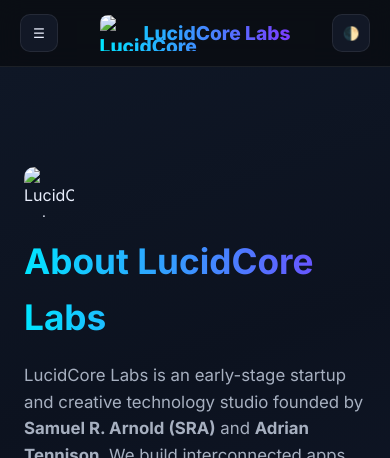
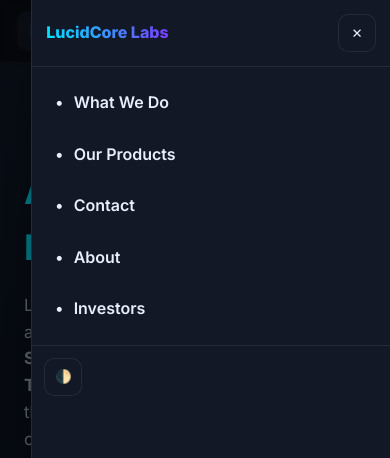
Before and after one commit to uksoldiers123-lab/LucidCore-Labs-, a plain HTML site: page about.html in a window 390 px wide. Both pictures are taken after a click on the button "Open menu". Shown: the top 458 px of the page. Drawn offline with Linux system fonts and the light colour scheme.

Commit message:
Refactor header and mobile navigation structure
Updated the header structure and improved mobile navigation functionality. Adjusted theme toggle logic and refined CSS styles for better responsiveness.

```diff
--- a/about.html
+++ b/about.html
@@ -4,29 +4,45 @@
   <meta charset="utf-8" />
   <meta name="viewport" content="width=device-width, initial-scale=1, viewport-fit=cover" />
   <title>About | LucidCore Labs</title>
-  <meta name="description" content="About LucidCore Labs — an early-stage startup founded by Samuel R. Arnold (SRA) and Adrian Tennison, building next-gen fintech, gaming, and creator platforms." />
-  <link rel="icon" type="image/png" href="lucidcore-icon.png" />
+  <meta name="description" content="About LucidCore Labs — an early-stage startup founded by SRA and Adrian Tennison, building next-gen fintech, gaming, and creator platforms." />
   <link href="https://fonts.googleapis.com/css2?family=Inter:wght@400;600;700;800&display=swap" rel="stylesheet" />
   <style>
-    :root{--cyan:#00e5ff;--purple:#7a3cff;--bg:#0b0f17;--surface:#121826;--text:#e9eefc;--muted:#a7b0c0;--line:rgba(255,255,255,.08);--shadow:0 20px 50px rgba(0,0,0,.35);--ease:cubic-bezier(.22,.61,.36,1)}
+    :root{--cyan:#00e5ff;--purple:#7a3cff;--bg:#0b0f17;--surface:#121826;--text:#e9eefc;--muted:#a7b0c0;--line:rgba(255,255,255,.08);--ease:cubic-bezier(.22,.61,.36,1)}
     [data-theme="light"]{--bg:#f7f9ff;--surface:#fff;--text:#0b0f17;--muted:#4a5568;--line:rgba(0,0,0,.08)}
     *{box-sizing:border-box;margin:0;padding:0}
     body{font-family:'Inter',sans-serif;background:var(--bg);color:var(--text);line-height:1.6}
 
-    header{position:sticky;top:0;z-index:10;background:rgba(10,14,21,0.8);backdrop-filter:blur(12px);border-bottom:1px solid var(--line)}
-    .nav{max-width:1100px;margin:auto;display:flex;align-items:center;justify-content:space-between;padding:14px 20px}
-    .brand{display:flex;align-items:center;gap:.5rem;font-weight:800;font-size:1.2rem;background:linear-gradient(90deg,var(--cyan),var(--purple));-webkit-background-clip:text;-webkit-text-fill-color:transparent}
-    .brand img{width:36px;height:36px;border-radius:8px}
-    .desktop-nav ul{display:flex;list-style:none;gap:1.5rem;flex-wrap:wrap;justify-content:center}
-    .desktop-nav a{color:var(--text);opacity:.9;text-decoration:none;font-weight:600;transition:opacity .25s var(--ease)}
+    /* Header */
+    header.site-header{position:sticky;top:0;z-index:1000;background:rgba(10,14,21,.75);backdrop-filter:blur(12px);border-bottom:1px solid var(--line)}
+    .nav-wrap{max-width:1100px;margin:auto;display:flex;align-items:center;justify-content:space-between;padding:12px 18px}
+    .brand{display:flex;align-items:center;gap:.55rem;text-decoration:none}
+    .brand .brand-text{font-weight:800;font-size:1.15rem;background:linear-gradient(90deg,var(--cyan),var(--purple));-webkit-background-clip:text;-webkit-text-fill-color:transparent}
+    .desktop-nav{display:flex}
+    .desktop-nav ul{display:flex;gap:1.25rem;list-style:none;margin:0;padding:0}
+    .desktop-nav a{color:var(--text);text-decoration:none;font-weight:600;opacity:.9;transition:opacity .2s var(--ease)}
     .desktop-nav a:hover,.desktop-nav a.active{opacity:1}
+    .controls{display:flex;gap:.5rem}
     .btn-icon{display:inline-grid;place-items:center;width:38px;height:38px;border-radius:10px;border:1px solid var(--line);background:var(--surface);color:var(--text)}
-    .hamburger{display:none}
-    @media(max-width:760px){.desktop-nav{display:none}.hamburger{display:inline-grid}}
+    .menu-toggle{display:none}
+    @media (max-width: 860px){.desktop-nav{display:none}.menu-toggle{display:inline-grid}}
 
-    .hero{text-align:left;padding:100px 24px 70px;background:linear-gradient(160deg,#0f1726 0%,#0c121f 55%,#0f1626 100%);box-shadow:var(--shadow);border-bottom:1px solid var(--line)}
+    .mobile-panel{position:fixed;inset:0;height:100vh;background:rgba(0,0,0,.45);backdrop-filter:blur(2px);display:none;opacity:0;transition:opacity .2s var(--ease)}
+    .mobile-panel.is-open{display:block;opacity:1}
+    .mobile-sheet{position:absolute;top:0;right:0;width:min(92vw,380px);height:100%;background:var(--surface);border-left:1px solid var(--line);transform:translateX(100%);transition:transform .28s var(--ease);box-shadow:0 20px 50px rgba(0,0,0,.35)}
+    .mobile-panel.is-open .mobile-sheet{transform:translateX(0)}
+    .mobile-head{display:flex;align-items:center;justify-content:space-between;padding:14px;border-bottom:1px solid var(--line)}
+    .mobile-brand{display:flex;align-items:center;gap:.6rem;font-weight:800}
+    .mobile-brand .brand-text{background:linear-gradient(90deg,var(--cyan),var(--purple));-webkit-background-clip:text;-webkit-text-fill-color:transparent}
+    .mobile-nav{padding:10px 12px}
+    .mobile-nav a{display:flex;align-items:center;gap:.65rem;padding:12px 10px;border-radius:12px;text-decoration:none;color:var(--text);font-weight:600;border:1px solid transparent}
+    .mobile-nav a:hover{background:rgba(255,255,255,.05);border-color:var(--line)}
+    .mobile-foot{margin-top:auto;padding:12px;border-top:1px solid var(--line);display:flex;gap:.5rem}
+    .visually-hidden{position:absolute!important;clip:rect(1px,1px,1px,1px);padding:0!important;border:0!important;height:1px!important;width:1px!important;overflow:hidden}
+    body.no-scroll{overflow:hidden}
+
+    /* Page */
+    .hero{text-align:left;padding:100px 24px 70px;background:linear-gradient(160deg,#0f1726 0%,#0c121f 55%,#0f1626 100%);box-shadow:0 20px 50px rgba(0,0,0,.35);border-bottom:1px solid var(--line)}
     .hero .container{max-width:1100px;margin:auto;display:flex;align-items:center;gap:1rem;flex-wrap:wrap}
-    .hero img{width:50px;height:50px;border-radius:10px}
     .hero h1{font-size:clamp(2.2rem,4vw,3.2rem);background:linear-gradient(90deg,var(--cyan),var(--purple));-webkit-background-clip:text;-webkit-text-fill-color:transparent;margin-bottom:16px}
     .hero p{color:var(--muted);font-size:1.05rem;max-width:700px;margin:0}
 
@@ -43,26 +59,45 @@
   </style>
 </head>
 <body>
-  <header>
-    <div class="nav">
-      <button class="btn-icon hamburger" id="openMenu" aria-label="Open menu">☰</button>
-      <div class="brand"><img src="lucidcore-icon.png" alt="LucidCore icon"/> LucidCore Labs</div>
-      <div class="desktop-nav">
+  <header class="site-header" role="banner">
+    <div class="nav-wrap">
+      <button class="btn-icon menu-toggle" id="menuToggle" aria-expanded="false" aria-controls="mobilePanel" aria-label="Open menu">☰</button>
+      <a class="brand" href="index.html"><span class="brand-text">LucidCore Labs</span></a>
+      <nav class="desktop-nav" aria-label="Primary">
         <ul>
-          <li><a href="index.html">Home</a></li>
           <li><a href="index.html#what">What We Do</a></li>
           <li><a href="index.html#products">Our Products</a></li>
-          <li><a href="#founders" class="active">Founders</a></li>
+          <li><a href="index.html#contact">Contact</a></li>
+          <li><a class="active" href="about.html">About</a></li>
           <li><a href="investors.html">Investors</a></li>
         </ul>
+      </nav>
+      <div class="controls"><button class="btn-icon" id="themeToggle" aria-label="Toggle light/dark">🌓</button></div>
+    </div>
+
+    <div class="mobile-panel" id="mobilePanel" aria-hidden="true">
+      <div class="mobile-sheet" role="dialog" aria-modal="true" aria-labelledby="mobileMenuTitle">
+        <div class="mobile-head">
+          <div class="mobile-brand"><span class="brand-text" id="mobileMenuTitle">LucidCore Labs</span></div>
+          <button class="btn-icon" id="menuClose" aria-label="Close menu">✕</button>
+        </div>
+        <nav class="mobile-nav" aria-label="Mobile">
+          <a href="index.html#what"><span>•</span><span>What We Do</span></a>
+          <a href="index.html#products"><span>•</span><span>Our Products</span></a>
+          <a href="index.html#contact"><span>•</span><span>Contact</span></a>
+          <a href="about.html"><span>•</span><span>About</span></a>
+          <a href="investors.html"><span>•</span><span>Investors</span></a>
+        </nav>
+        <div class="mobile-foot">
+          <button class="btn-icon" id="mobileThemeToggle" aria-label="Toggle light/dark">🌓</button>
+          <span class="visually-hidden" aria-live="polite" id="menuStatus"></span>
+        </div>
       </div>
-      <div class="controls"><button class="btn-icon" id="themeToggle" aria-label="Toggle light/dark">🌓</button></div>
     </div>
   </header>
 
   <section class="hero">
     <div class="container">
-      <img src="lucidcore-icon.png" alt="LucidCore Labs Logo">
       <div>
         <h1>About LucidCore Labs</h1>
         <p>LucidCore Labs is an early-stage startup and creative technology studio founded by <strong>Samuel R. Arnold (SRA)</strong> and <strong>Adrian Tennison</strong>. We build interconnected apps that link finance, creativity, and community.</p>
@@ -117,10 +152,28 @@
 
   <script>
     document.getElementById('y').textContent = new Date().getFullYear();
-    const root = document.documentElement;
-    document.getElementById('themeToggle').addEventListener('click', ()=> {
-      root.dataset.theme = root.dataset.theme === 'light' ? 'dark' : 'light';
-    });
+
+    (function(){
+      const root=document.documentElement;
+      function toggleTheme(){ root.dataset.theme = root.dataset.theme==='light'?'dark':'light'; try{localStorage.setItem('theme',root.dataset.theme);}catch(e){} }
+      document.getElementById('themeToggle')?.addEventListener('click',toggleTheme);
+      document.getElementById('mobileThemeToggle')?.addEventListener('click',toggleTheme);
+      try{ const saved=localStorage.getItem('theme'); if(saved) root.dataset.theme=saved; }catch(e){}
+    })();
+
+    (function(){
+      const body=document.body, panel=document.getElementById('mobilePanel'), sheet=panel.querySelector('.mobile-sheet');
+      const toggle=document.getElementById('menuToggle'), closeBtn=document.getElementById('menuClose'), status=document.getElementById('menuStatus');
+      const focusable='a[href], button:not([disabled]), textarea, input, select, [tabindex]:not([tabindex="-1"])';
+      let lastFocused=null, trapHandler=null;
+      function openMenu(){ lastFocused=document.activeElement; panel.classList.add('is-open'); panel.setAttribute('aria-hidden','false'); toggle.setAttribute('aria-expanded','true'); body.classList.add('no-scroll'); status.textContent='Menu opened'; setTimeout(()=>{(sheet.querySelector(focusable)||sheet).focus();},0); trapFocus(true);}
+      function closeMenu(){ panel.classList.remove('is-open'); panel.setAttribute('aria-hidden','true'); toggle.setAttribute('aria-expanded','false'); body.classList.remove('no-scroll'); status.textContent='Menu closed'; trapFocus(false); lastFocused && lastFocused.focus(); }
+      toggle.addEventListener('click',openMenu); closeBtn.addEventListener('click',closeMenu);
+      panel.addEventListener('click',(e)=>{ if(!sheet.contains(e.target)) closeMenu(); });
+      window.addEventListener('keydown',(e)=>{ if(e.key==='Escape' && panel.classList.contains('is-open')) closeMenu(); });
+      panel.querySelectorAll('a').forEach(a=>a.addEventListener('click',closeMenu));
+      function trapFocus(enable){ if(enable){ trapHandler=function(e){ if(e.key!=='Tab')return; const nodes=sheet.querySelectorAll(focusable); if(!nodes.length)return; const first=nodes[0], last=nodes[nodes.length-1]; if(e.shiftKey&&document.activeElement===first){e.preventDefault();last.focus();}else if(!e.shiftKey&&document.activeElement===last){e.preventDefault();first.focus();}}; window.addEventListener('keydown',trapHandler);} else if(trapHandler){ window.removeEventListener('keydown',trapHandler); trapHandler=null; } }
+    })();
   </script>
 </body>
 </html>
```
